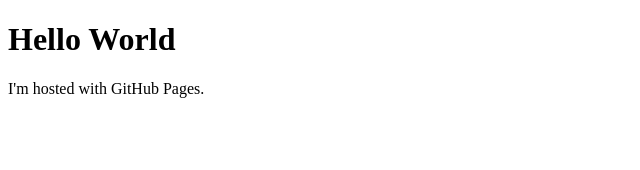
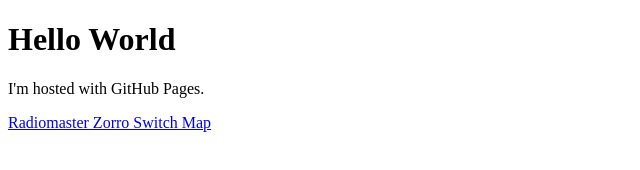
Before and after one commit to schome1/com-schome1, a plain HTML site: page index.html in a window 1280 px wide. Shown: the whole page, without its empty margins (0-640 px from the left). Drawn offline with Linux system fonts and the light colour scheme.

Commit message:
Update index.html
Added Radiomaster Zorro Switch Map document link.

```diff
--- a/index.html
+++ b/index.html
@@ -3,5 +3,7 @@
 <body>
 <h1>Hello World</h1>
 <p>I'm hosted with GitHub Pages.</p>
+
+<a href="https://www.icloud.com/pages/0dcZ8gIAZlrprY5bOWRI6aK8g#Radiomaster_Zorro_Switch_Map_V2">Radiomaster Zorro Switch Map</a>
 </body>
 </html>
```
